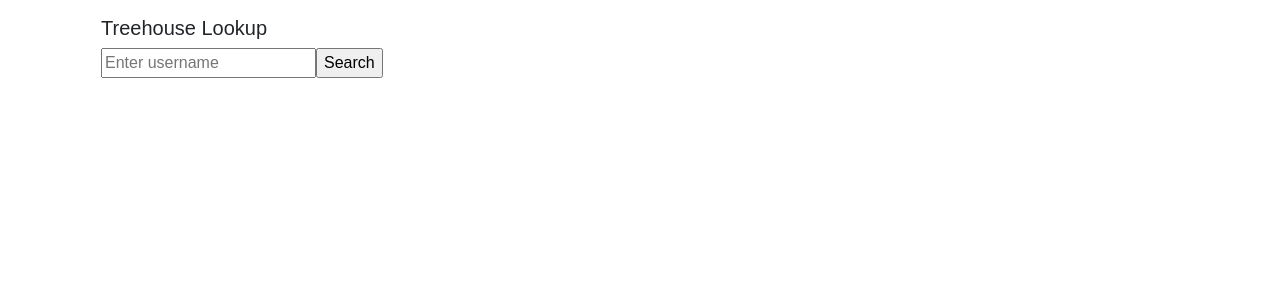
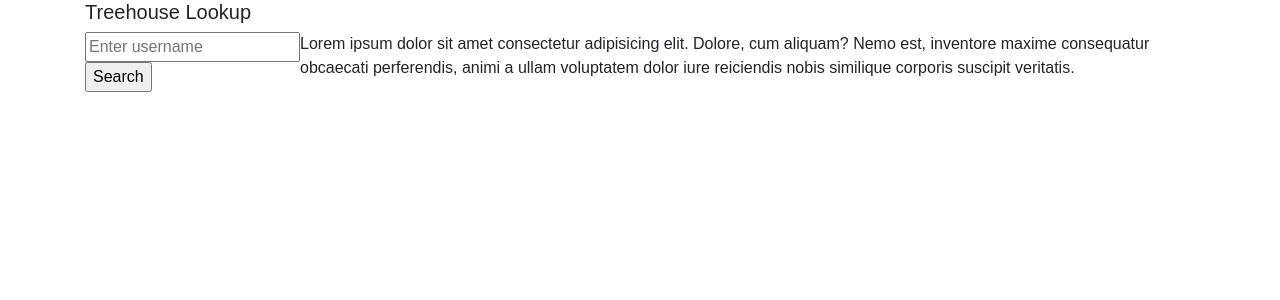
Before and after one commit to rthomas29/treehouse-lookup, a React (Create React App) app in the folder lookup/: page / in a window 1280 px wide. Shown: the top 300 px of the page. Built offline with nearby package versions, Linux system fonts and the light colour scheme.

Commit message:
updating landing page using flex

```diff
--- a/lookup/src/Input.js
+++ b/lookup/src/Input.js
@@ -4,8 +4,12 @@
 class Input extends Component {
   render() {
     return (
-      <div id="search-div" className="w-50 p-3 float-left">
+      <section id="landing" className="">
+        <aside>
           <h5>Treehouse Lookup</h5>
+        </aside>
+        <div className="d-inline-flex flex-row justify-content-center" id="flex-container">
+          <div className="form">
             <form onSubmit={this.props.submit}>
               <input
                 type="text"
@@ -17,6 +21,15 @@
               <input type="submit" value="Search" />
             </form>
           </div>
+          <div className="landing-text">
+            <p>
+              Lorem ipsum dolor sit amet consectetur adipisicing elit. Dolore, cum aliquam? Nemo est, inventore maxime
+              consequatur obcaecati perferendis, animi a ullam voluptatem dolor iure reiciendis nobis similique corporis
+              suscipit veritatis.
+            </p>
+          </div>
+        </div>
+      </section>
     );
   }
 }
```
Lines whose indentation alone changed are shown as unchanged.
